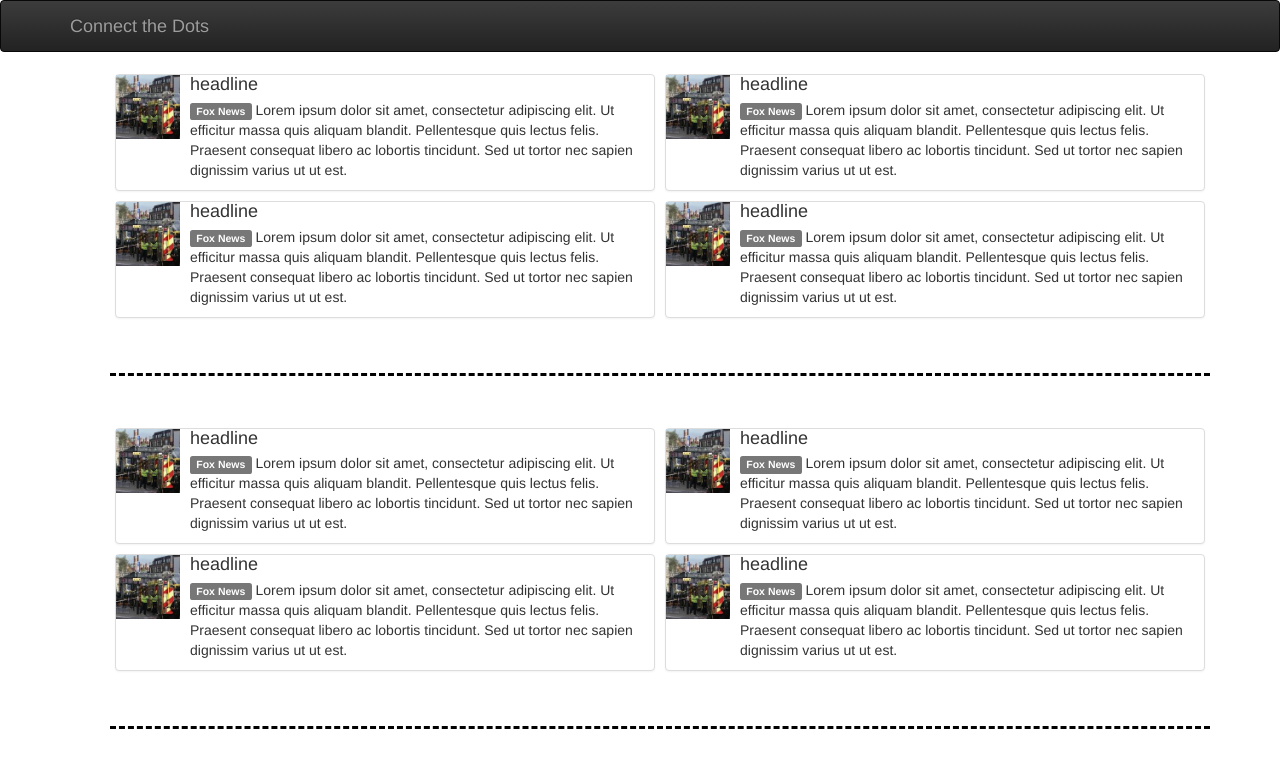
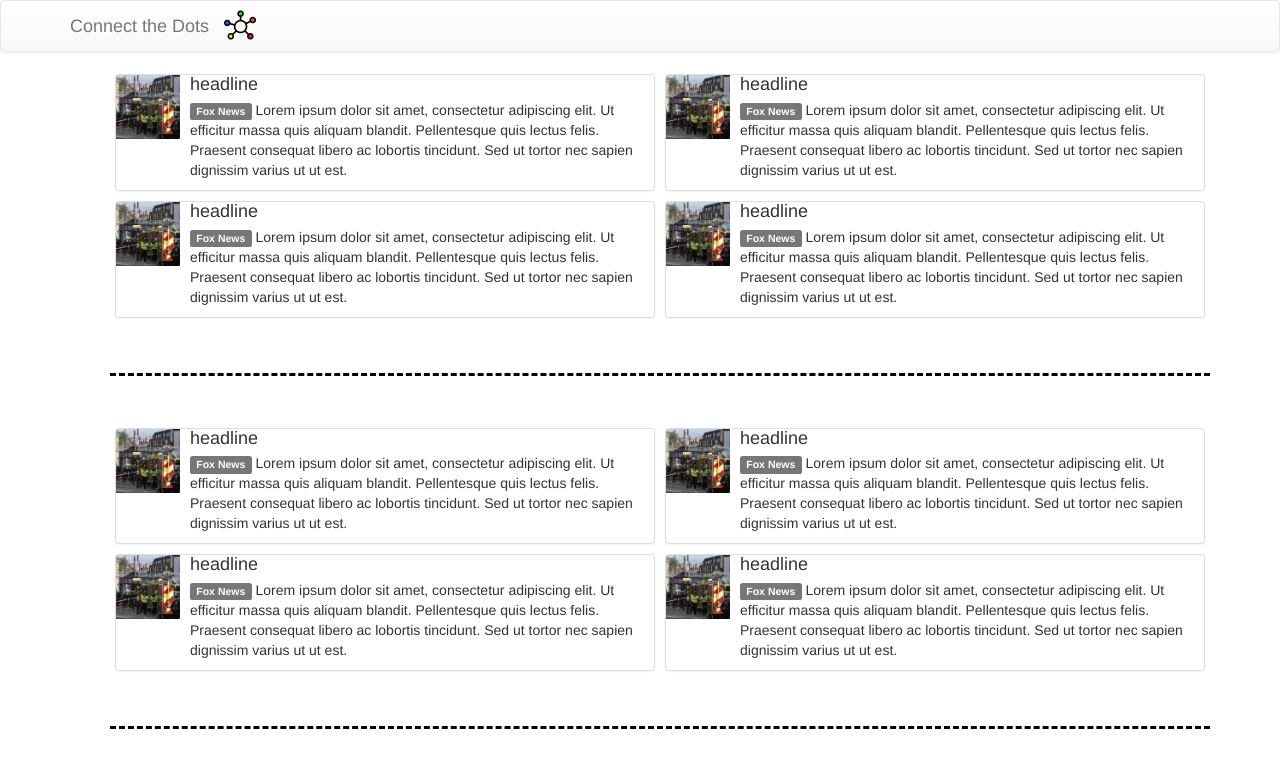
Before and after one commit to klausondrag/connect-the-dots, a React (Create React App) app in the folder client/: page / in a window 1280 px wide. Shown: the top 779 px of the page. Built offline with nearby package versions, Linux system fonts and the light colour scheme.

Commit message:
Adds logo to header with styling

```diff
--- a/client/src/App.css
+++ b/client/src/App.css
@@ -1,4 +1,9 @@
 /* New styles */
+
+#header-logo {
+  height: 40px;
+  padding-top: 8px;
+}
 
 .items-list {
   list-style-type: none;
--- a/client/src/App.js
+++ b/client/src/App.js
@@ -8,11 +8,13 @@ class App extends Component {
     render() {
         return (
             <div className="App">
-                <Navbar inverse>
+                <Navbar>
                     <Navbar.Header>
                         <Navbar.Brand>
                             <a href="/#">Connect the Dots</a>
                         </Navbar.Brand>
+
+                        <img src="/assets/img/logo.png" id="header-logo" />
                     </Navbar.Header>
                 </Navbar>
                 <Feed/>
```
Also changed, not shown: client/public/assets/img/logo.png (added).
